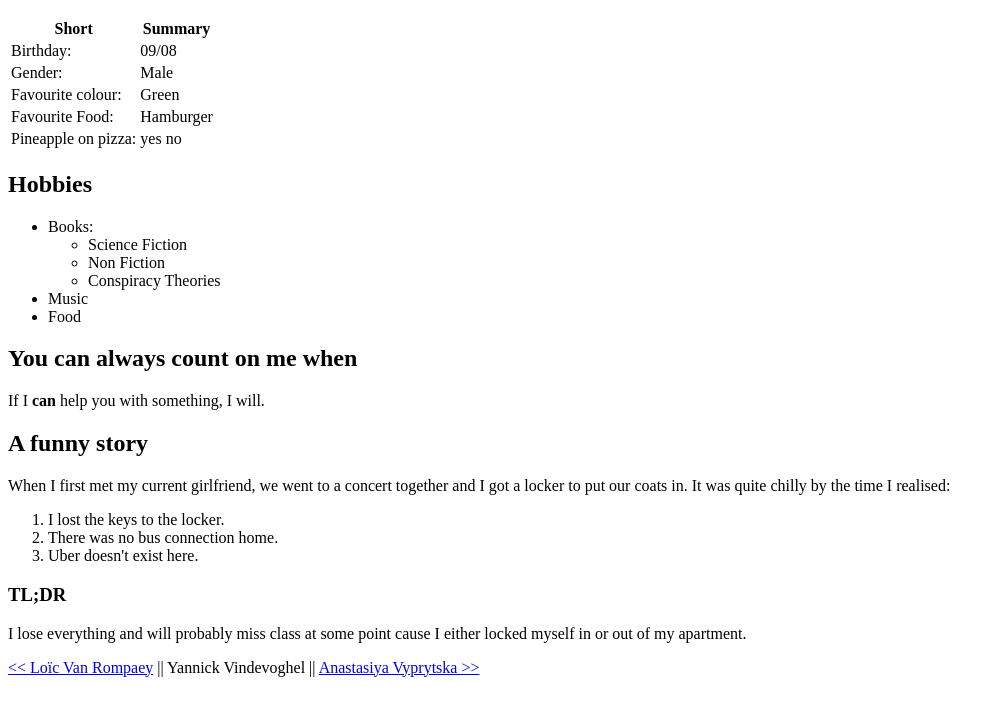
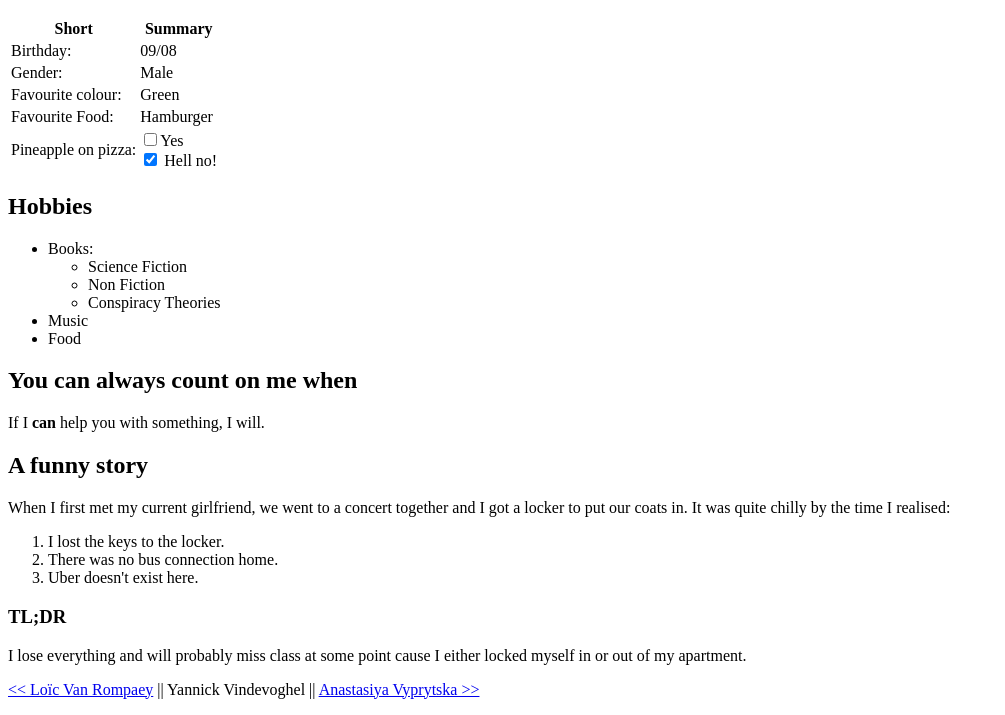
Before and after one commit to Vindevoghel/markdown-to-html, a plain HTML site: page index.html in a window 1280 px wide. Shown: the part 182-897 px from the top of the page, without its empty margins (0-1005 px from the left). Before the commit the page ends 875 px from the top, so only its background shows below. Drawn offline with Linux system fonts and the light colour scheme.

Commit message:
added checkboxes

```diff
--- a/index.html
+++ b/index.html
@@ -35,8 +35,11 @@
             <td>Hamburger</td>
         </tr>
         <tr>
-        <td>Pineapple on pizza:</td>
-        <td>yes no</td>
+            <td>Pineapple on pizza:</td>
+            <td> <form action="/action_page.php">
+                <input type="checkbox" name="pineapplepizza" value="yes">Yes<br>
+                <input type="checkbox" name="pineapplepizza" value="no" checked> Hell no!<br>
+            </form> </td>
         </tr>
     </table>
 
```
